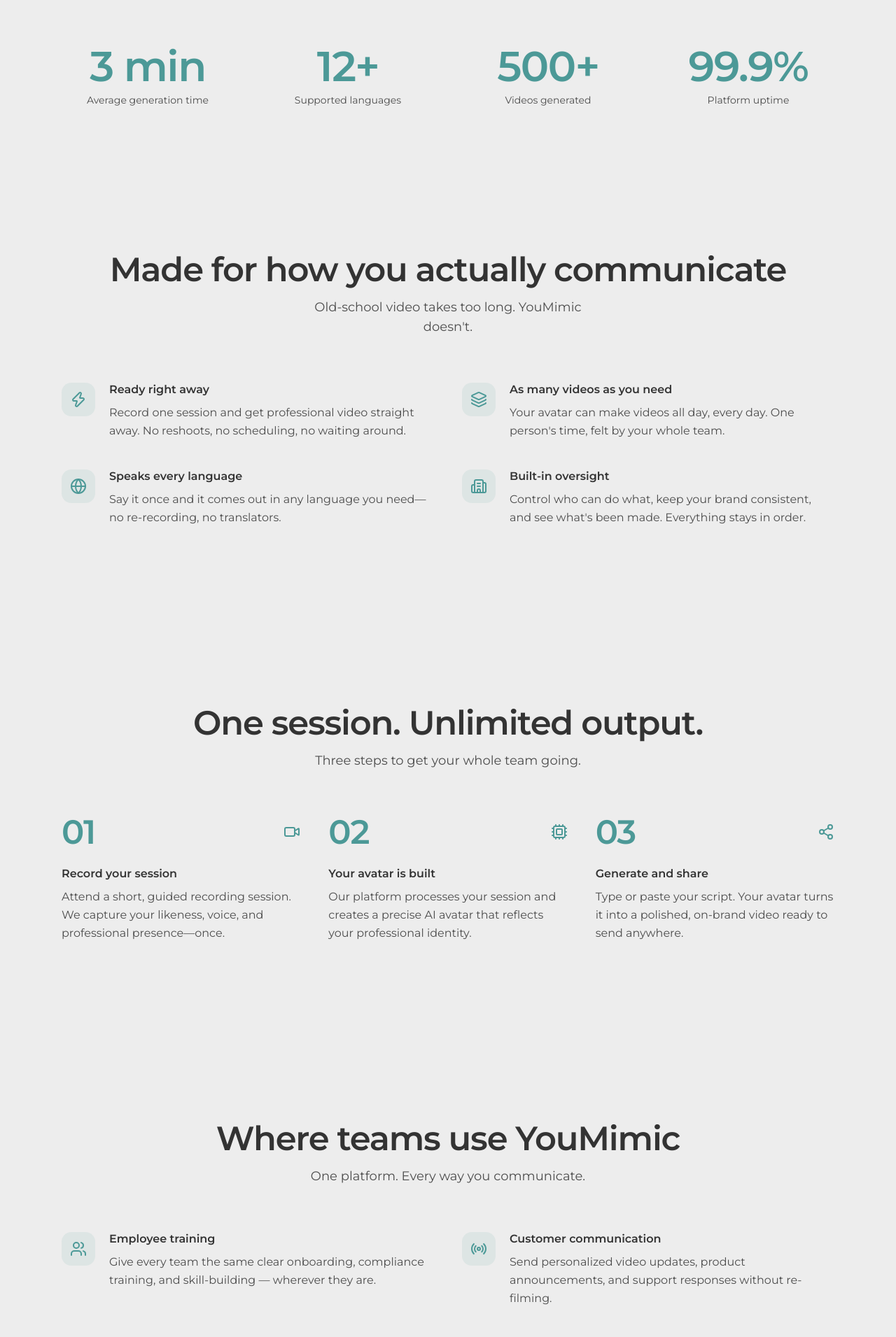
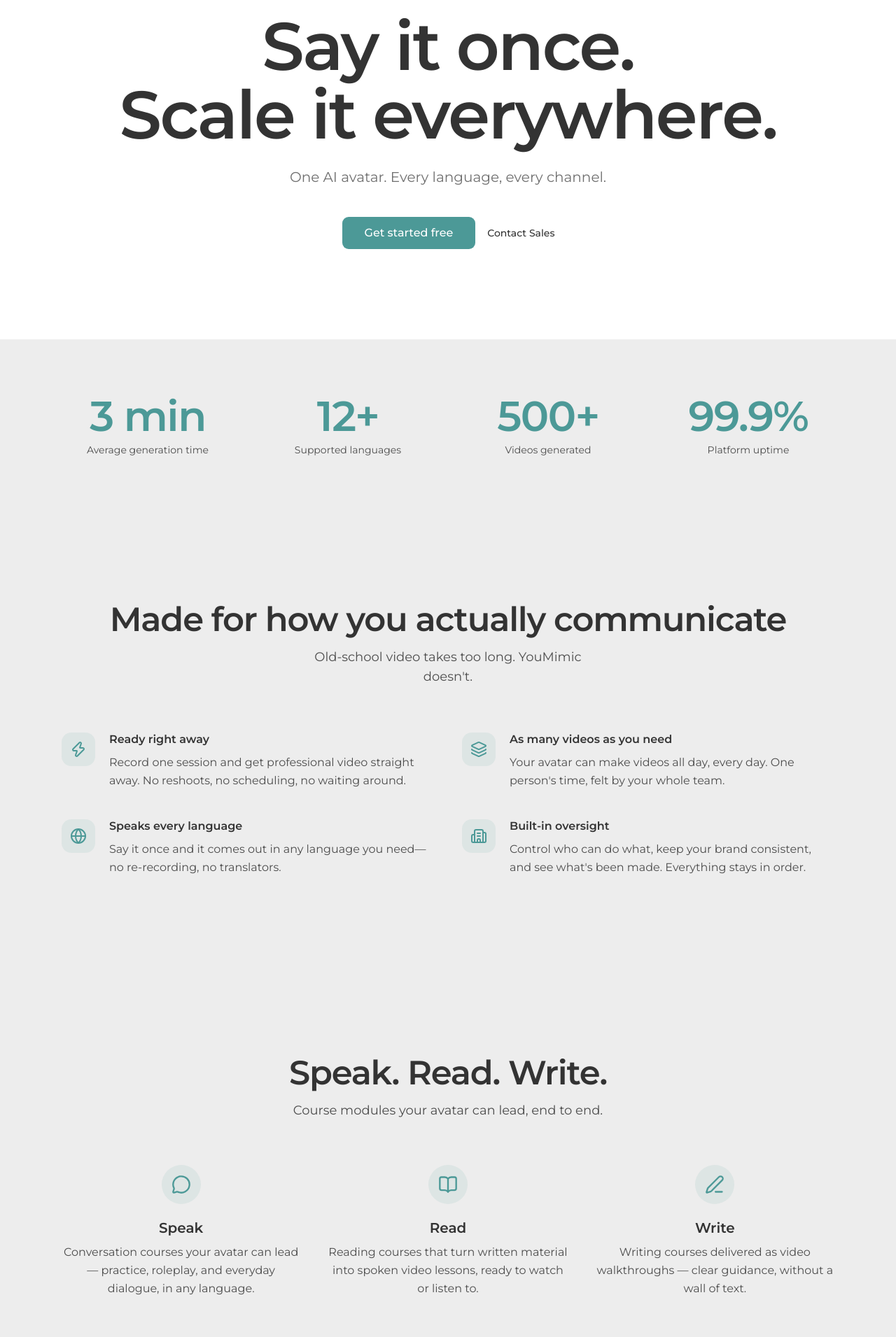
Before and after one commit to youmimic/youmimic-client-portal, a Next.js app: page / in a window 1280 px wide. Shown: the part 880-2791 px from the top of the page at 70% size. Built offline with nearby package versions, Linux system fonts and the light colour scheme; no server answers.

Commit message:
fix: home page layout

```diff
--- a/app/(marketing)/page.tsx
+++ b/app/(marketing)/page.tsx
@@ -11,6 +11,8 @@
   Video,
   Cpu,
   Share2,
+  MessageCircle,
+  PenLine,
 } from "lucide-react";
 import { Button } from "@/components/ui/button";
 import { PricingPlans } from "@/components/marketing/pricing-plans";
@@ -44,6 +46,24 @@
     icon: Building2,
     title: "Built-in oversight",
     body: "Control who can do what, keep your brand consistent, and see what's been made. Everything stays in order.",
+  },
+];
+
+const modules = [
+  {
+    icon: MessageCircle,
+    title: "Speak",
+    body: "Conversation courses your avatar can lead — practice, roleplay, and everyday dialogue, in any language.",
+  },
+  {
+    icon: BookOpen,
+    title: "Read",
+    body: "Reading courses that turn written material into spoken video lessons, ready to watch or listen to.",
+  },
+  {
+    icon: PenLine,
+    title: "Write",
+    body: "Writing courses delivered as video walkthroughs — clear guidance, without a wall of text.",
   },
 ];
 
@@ -97,12 +117,19 @@
 export default function HomePage() {
   return (
     <>
-      {/* ── Hero — Starlink-style: full-viewport, single centered column,
-          oversized type, minimal copy, one CTA. Same colors/background
-          layers as before (dark #333333, teal ambient tint) — structure
-          and copy length changed, not the palette or font. ──────────── */}
-      <section className="relative flex min-h-screen items-center overflow-hidden">
-        {/* Layer 1: Background — charcoal fallback; /public/hero-bg.jpg activates automatically */}
+      {/* ── Hero — white background (not dark), stacked composition: text
+          content first, rounded image banner below it. Same palette/font
+          as everywhere else — this section just no longer sits on the
+          dark #333333 band; text needs dark-on-light color instead of
+          light-on-dark now. ─────────────────────────────────────────── */}
+      <section className="py-24 sm:py-32" style={{ backgroundColor: "#FFFFFF" }}>
+        {/* Rounded image banner — own container, sized independently from
+            the text content below so it can grow past max-w-5xl on
+            desktop. Below lg: same aspect-ratio-based sizing as before,
+            matching the text column's width. At lg+: fixed to at least
+            80vh/80vw, matching the text column only via centering. */}
+        <div className="mx-auto w-full max-w-5xl px-4 sm:px-6 lg:max-w-none lg:px-0">
+          <div className="relative mx-auto aspect-21/9 w-full overflow-hidden rounded-[2rem] shadow-lg sm:rounded-[2.5rem] lg:aspect-auto lg:h-[80vh] lg:w-[80vw]">
             <div
               className="absolute inset-0 bg-cover bg-center bg-no-repeat"
               style={{
@@ -110,18 +137,13 @@
                 backgroundImage: "url('/hero-bg.jpg')",
               }}
             />
-
-        {/* Layer 2: Vignette — edges darker, center clearer, for a more
-            cinematic full-bleed feel than the old left-to-right gradient */}
             <div
               className="absolute inset-0"
               style={{
                 background:
-              "radial-gradient(ellipse at center, rgba(51,51,51,0.55) 0%, rgba(51,51,51,0.92) 100%)",
+                  "radial-gradient(ellipse at center, rgba(51,51,51,0.35) 0%, rgba(51,51,51,0.75) 100%)",
               }}
             />
-
-        {/* Layer 3: Ambient palette tint for atmosphere */}
             <div
               className="absolute inset-0 pointer-events-none"
               style={{
@@ -130,12 +152,13 @@
                   "radial-gradient(ellipse at 78% 18%, rgba(76,153,151,0.20) 0%, transparent 48%)",
               }}
             />
+          </div>
+        </div>
 
-        {/* Content — single centered column, no badge, no mockup, one CTA */}
-        <div className="relative z-10 mx-auto max-w-4xl px-4 py-28 text-center sm:px-6">
+        <div className="mx-auto max-w-5xl px-4 text-center sm:px-6">
           <h1
-            className="text-6xl font-semibold leading-[1.02] tracking-tight sm:text-7xl lg:text-8xl"
-            style={{ color: "#FFFFFF" }}
+            className="mt-16 text-6xl font-semibold leading-[1.02] tracking-tight sm:text-7xl lg:text-8xl"
+            style={{ color: "#333333" }}
           >
             Say it once.
             <br />
@@ -143,11 +166,11 @@
           </h1>
           <p
             className="mx-auto mt-6 max-w-xl text-lg leading-relaxed sm:text-xl"
-            style={{ color: "rgba(255,255,255,0.75)" }}
+            style={{ color: "rgba(51,51,51,0.7)" }}
           >
             One AI avatar. Every language, every channel.
           </p>
-          <div className="mt-10 flex justify-center">
+          <div className="mt-10 flex flex-col items-center justify-center gap-4 sm:flex-row">
             <Button
               asChild
               className="h-12 px-8 text-base font-medium"
@@ -159,6 +182,15 @@
             >
               <Link href="/signup">Get started free</Link>
             </Button>
+            {/* Secondary link — mirrors the Wix reference's "Contact Sales"
+                link sitting alongside its hero CTA */}
+            <Link
+              href="/contact#book-demo"
+              className="text-sm font-medium underline-offset-4 hover:underline"
+              style={{ color: "#333333" }}
+            >
+              Contact Sales
+            </Link>
           </div>
         </div>
       </section>
@@ -210,8 +242,37 @@
         </div>
       </section>
 
+      {/* ── Modules: Speak / Read / Write ────────────────────────────────── */}
+      <section className="bg-muted py-24 sm:py-32">
+        <div className="mx-auto max-w-6xl px-4 sm:px-6">
+          <div className="mb-16 text-center">
+            <h2 className="text-3xl font-semibold tracking-tight text-foreground sm:text-4xl lg:text-5xl">
+              Speak. Read. Write.
+            </h2>
+            <p className="mx-auto mt-4 max-w-md text-lg text-muted-foreground">
+              Course modules your avatar can lead, end to end.
+            </p>
+          </div>
+          <div className="grid gap-10 sm:grid-cols-3">
+            {modules.map(({ icon: Icon, title, body }) => (
+              <div key={title} className="text-center">
+                <div className="mx-auto flex size-14 items-center justify-center rounded-full bg-accent/10">
+                  <Icon className="size-7 text-accent" />
+                </div>
+                <h3 className="mt-5 text-xl font-semibold text-foreground">
+                  {title}
+                </h3>
+                <p className="mt-2 leading-relaxed text-muted-foreground">
+                  {body}
+                </p>
+              </div>
+            ))}
+          </div>
+        </div>
+      </section>
+
       {/* ── How it works ─────────────────────────────────────────────────── */}
-      <section className="bg-muted py-24 sm:py-32">
+      <section className="py-24 sm:py-32">
         <div className="mx-auto max-w-6xl px-4 sm:px-6">
           <div className="mb-16 text-center">
             <h2 className="text-3xl font-semibold tracking-tight text-foreground sm:text-4xl lg:text-5xl">
@@ -301,21 +362,38 @@
           <Button asChild className="mt-8 h-12 px-8 text-base font-medium">
             <Link href="/contact#book-demo">Book a Meeting</Link>
           </Button>
+
+          {/* Video — scales up slightly on hover/mouse-in, back to normal
+              on mouse-out (pure CSS, no client JS needed). */}
+          <div className="mx-auto mt-12 max-w-2xl overflow-hidden rounded-[2rem] shadow-lg">
+            <video
+              className="block w-full transition-transform duration-300 ease-out hover:scale-105"
+              src="/book-meeting.mp4"
+              autoPlay
+              loop
+              muted
+              playsInline
+            />
+          </div>
         </div>
       </section>
 
-      {/* ── Final CTA — dark, matches hero palette ───────────────────────── */}
+      {/* ── Final CTA — Green Teal, bookends the now-white hero with one
+          bold accent close instead of matching dark. Primary button flips
+          to white-on-teal (a teal button would vanish on a teal section);
+          the outline button stays white-on-transparent since teal, like
+          the old dark background, still contrasts against it. ─────────── */}
       <section
         className="relative overflow-hidden py-32 sm:py-40"
-        style={{ backgroundColor: "#333333" }}
+        style={{ backgroundColor: "#4C9997" }}
       >
-        {/* Subtle ambient tint */}
+        {/* Subtle depth tint */}
         <div
           className="absolute inset-0 pointer-events-none"
           style={{
             background:
-              "radial-gradient(ellipse at 80% 50%, rgba(76,153,151,0.12) 0%, transparent 60%), " +
-              "radial-gradient(ellipse at 20% 80%, rgba(76,153,151,0.15) 0%, transparent 55%)",
+              "radial-gradient(ellipse at 80% 50%, rgba(51,51,51,0.12) 0%, transparent 60%), " +
+              "radial-gradient(ellipse at 20% 80%, rgba(51,51,51,0.10) 0%, transparent 55%)",
           }}
         />
         <div className="relative z-10 mx-auto max-w-6xl px-4 text-center sm:px-6">
@@ -327,7 +405,7 @@
           </h2>
           <p
             className="mx-auto mt-5 max-w-sm text-lg leading-relaxed"
-            style={{ color: "rgba(255,255,255,0.75)" }}
+            style={{ color: "rgba(255,255,255,0.85)" }}
           >
             Make professional videos without a production crew.
           </p>
@@ -336,8 +414,8 @@
               asChild
               className="h-12 px-8 text-base font-medium"
               style={{
-                backgroundColor: "#4C9997",
-                color: "#FFFFFF",
+                backgroundColor: "#FFFFFF",
+                color: "#4C9997",
                 borderColor: "transparent",
               }}
             >
@@ -348,7 +426,7 @@
               variant="ghost"
               className="h-12 px-8 text-base font-medium"
               style={{
-                border: "1px solid rgba(255,255,255,0.25)",
+                border: "1px solid rgba(255,255,255,0.5)",
                 color: "#FFFFFF",
               }}
             >
```
Also changed, not shown: 2 other files (tests, documents, lock files or other folders). Lines whose indentation alone changed are shown as unchanged.
